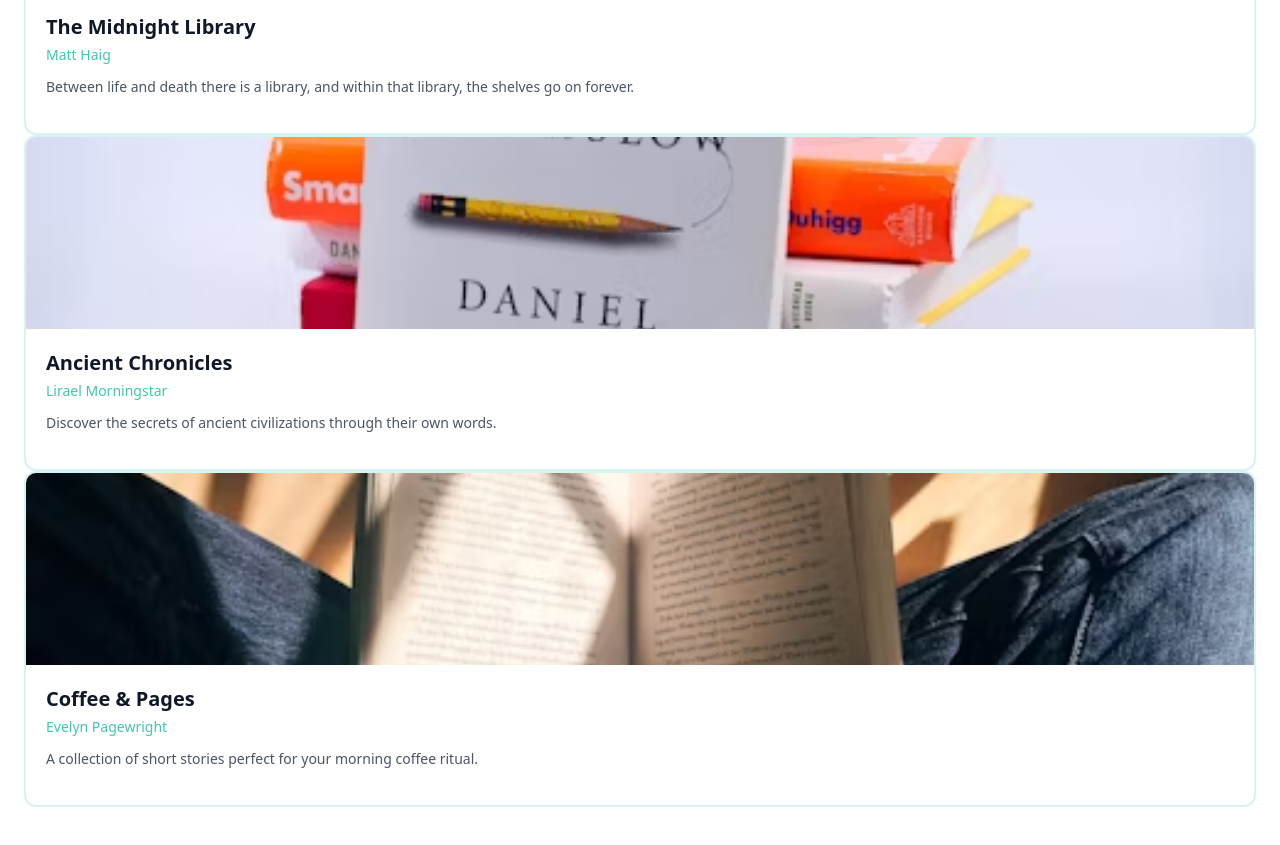
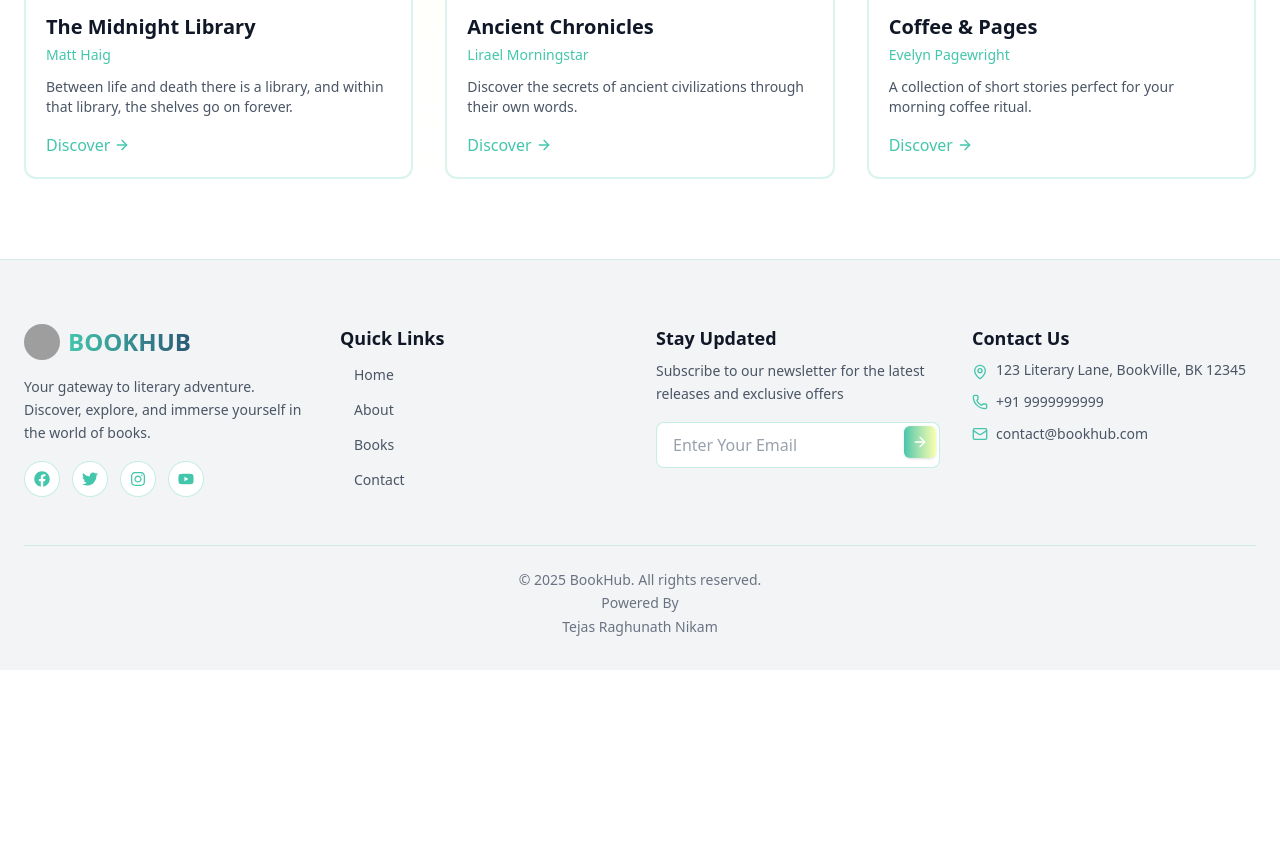
Before and after one commit to Tejascodes21/BookHub, a React (Vite) app in the folder frontend/: page / in a window 1280 px wide. Shown: the part 3580-4425 px from the top of the page. After the commit the page ends 4250 px from the top, so only its background shows below. Built offline with nearby package versions, Linux system fonts and the light colour scheme; grey boxes are pictures that could not be loaded.

Commit message:
added Footer

```diff
--- /dev/null
+++ b/frontend/src/components/Footer.jsx
@@ -0,0 +1,102 @@
+import React from "react";
+import { Link } from "react-router-dom";
+import logo from "../assets/logoicon.png";
+import { footerStyles as styles } from "../assets/dummystyles";
+import { socialLinks, quickLinks } from "../assets/dummydata";
+import { ArrowRight, Phone, Mail, MapPin } from "lucide-react";
+
+const Footer = () => {
+  return (
+    <footer className={styles.footer}>
+      <div className={styles.container}>
+        <div className={styles.grid}>
+          <div className={styles.logoBlock}>
+            <Link to="/" className={styles.logoLink}>
+              <img src={logo} alt="logo" className={styles.logoImg} />
+              <h1 className={styles.logoText}>BOOKHUB</h1>
+            </Link>
+            <p className={styles.aboutText}>
+              Your gateway to literary adventure. Discover, explore, and immerse
+              yourself in the world of books.
+            </p>
+            <div className={styles.socialWrap}>
+              {socialLinks.map(({Icon, url }, i) => (
+                <a
+                  href={url}
+                  key={i}
+                  target="_blank"
+                  className={styles.socialButton}
+                >
+                  <Icon className={styles.socialIcon} />
+                </a>
+              ))}
+            </div>
+          </div>
+          <div className={styles.quickLinksBlock}>
+            <h3 className={styles.quickLinksTitle}>Quick Links</h3>
+            <ul className={styles.quickLinksList}>
+              {quickLinks.map((link, idx) => (
+                <li key={idx}>
+                  <Link to={link.url} className={styles.quickLinkItem}>
+                    <span className={styles.quickLinkDot}></span>
+                    {link.title}
+                  </Link>
+                </li>
+              ))}
+            </ul>
+          </div>
+          <div className={styles.newsletterBlock}>
+            <h3 className={styles.newsletterTitle}>Stay Updated</h3>
+            <p className={styles.newsletterText}>
+              Subscribe to our newsletter for the latest releases and exclusive
+              offers
+            </p>
+
+            <form className={styles.formWrap}>
+              <input
+                type="email"
+                placeholder="Enter Your Email"
+                className={styles.input}
+              />
+              <button type="submit" className={styles.button}>
+                <ArrowRight className="h-4 w-4" />
+              </button>
+            </form>
+          </div>
+
+          <div className={styles.contactBlock}>
+            <h3 className={styles.contactTitle}>Contact Us</h3>
+            <div className={styles.contactList}>
+              <div className={styles.contactItem}>
+                <MapPin className={styles.contactIcon} />
+                <span> 123 Literary Lane, BookVille, BK 12345</span>
+              </div>
+
+              <div className={styles.contactRow}>
+                <Phone className={styles.contactIconInline} />
+                <span> +91 9999999999</span>
+              </div>
+              <div className={styles.contactRow}>
+                <Mail className={styles.contactIconInline} />
+                <span>contact@bookhub.com</span>
+              </div>
+            </div>
+          </div>
+        </div>
+        <div className={styles.copyrightWrap}>
+            <p className={styles.copyrightText}>
+                &copy; {new Date().getFullYear()} BookHub. All rights reserved.
+            </p>
+            <a href=""//link of portfolio
+            target='_blank' className='text-sm cursor-pointer text-gray-500 hover:text-purple-600'>
+            Powered By {" "}<br />
+            Tejas Raghunath Nikam
+            </a>
+
+        </div>
+      </div>
+    </footer>
+  );
+};
+
+export default Footer;
--- a/frontend/src/components/HomeAbout.jsx
+++ b/frontend/src/components/HomeAbout.jsx
@@ -1,11 +1,10 @@
 import React from "react";
 import { homeAboutStyles as s } from "../assets/dummystyles";
 import HomeAboutImage from "../assets/HomeAboutImage.png";
-import {hastats} from "../assets/dummydata";
-import {Link} from "react-router-dom"
+import { hastats } from "../assets/dummydata";
+import { Link } from "react-router-dom";
 import { ArrowRight } from "lucide-react";
-import {featuredBooks} from "../assets/dummydata"
-
+import { featuredBooks } from "../assets/dummydata";
 
 const HomeAbout = () => {
   return (
@@ -40,10 +39,10 @@ const HomeAbout = () => {
               and transport them to new world.
             </p>
             <div className={s.statGrid}>
-                {hastats.map((stat, index) =>(
+              {hastats.map((stat, index) => (
                 <div className={s.statcard} key={index}>
                   <div className={s.statIconwrap}>
-                            <stat.icon className={s.statIcon}/>
+                    <stat.icon className={s.statIcon} />
                   </div>
                   <h3 className={s.statValue}>{stat.value}</h3>
                   <p className={s.statLabel}>{stat.label}</p>
@@ -52,7 +51,7 @@ const HomeAbout = () => {
             </div>
             <Link to="/about" className={s.aboutButton}>
               <span>Learn More About Us</span>
-            <ArrowRight className={s.arrowIcon}/>
+              <ArrowRight className={s.arrowIcon} />
             </Link>
           </div>
         </div>
@@ -60,26 +59,32 @@ const HomeAbout = () => {
           <h2 className={s.sectionHeader}> Legendary Volumes</h2>
           <div className={s.headerUnderline}></div>
           <p className={s.headerText}>
-            Handpicked recommendations from our literary experts that you won't want to miss.
+            Handpicked recommendations from our literary experts that you won't
+            want to miss.
           </p>
         </div>
-        <div className={s.bookgrid}>
+        <div className={s.bookGrid}>
           {featuredBooks.map((book, index) => (
             <div className={s.bookCardWrap} key={index}>
               <div className={s.bookCardGlow}></div>
               <div className={s.bookCard}>
                 <div className={s.bookImageWrapper}>
-                  <img src={book.image} alt={book.title} className={s.bookImage} />
+                  <img
+                    src={book.image}
+                    alt={book.title}
+                    className={s.bookImage}
+                  />
                 </div>
                 <div className={s.bookContent}>
                   <h3 className={s.bookTitle}>{book.title}</h3>
                   <p className={s.bookAuthor}>{book.author}</p>
                   <p className={s.bookDesc}>{book.description}</p>
+                  <Link to="/books" className={s.discoverLink}>
+                    <span>Discover</span>
+                    <ArrowRight className={s.arrowSmall} />
+                  </Link>
                 </div>
-
               </div>
-
-
             </div>
           ))}
         </div>
--- a/frontend/src/components/Navbar.jsx
+++ b/frontend/src/components/Navbar.jsx
@@ -174,7 +174,7 @@ const Navbar = () => {
                     )}
                   </Link>
                   <Link
-                    to="login"
+                    to="/login"
                     className=" p-2 group"
                     onClick={() => setIsOpen(false)}
                   >
--- a/frontend/src/pages/Home.jsx
+++ b/frontend/src/pages/Home.jsx
@@ -4,6 +4,7 @@ import Banner from "../components/Banner";
 import OurBestSellers from "../components/OurBestSellers";
 import HomeBooks from "../components/HomeBooks";
 import HomeAbout from "../components/HomeAbout";
+import Footer from "../components/Footer";
 
 const Home = () => {
   return (
@@ -13,6 +14,7 @@ const Home = () => {
       <OurBestSellers />
       <HomeBooks />
       <HomeAbout />
+      <Footer />
     </>
   );
 };
```
Lines whose indentation alone changed are shown as unchanged.
